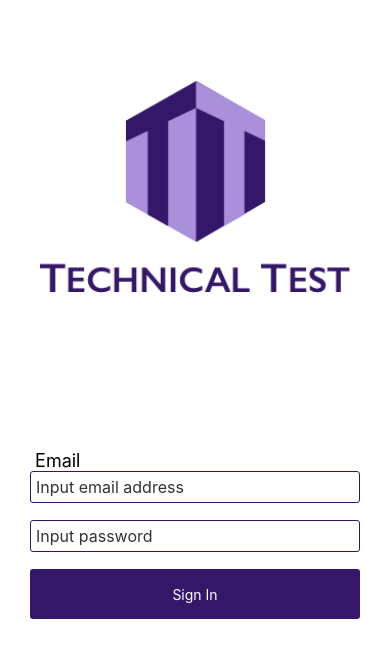
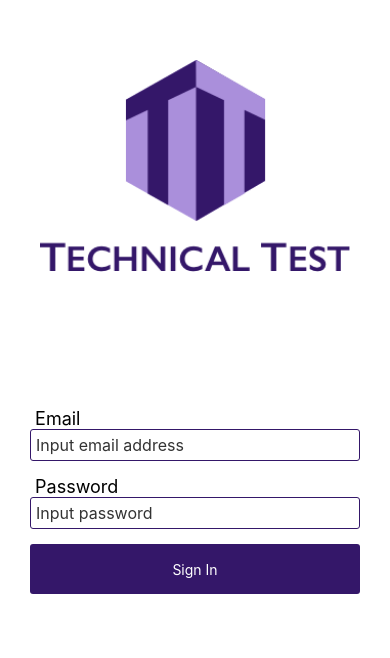
Before and after one commit to maharleeeka/login-app, a React Native app: screen / in a window 390 px wide. Shown: the part 106-764 px from the top of the page. Built offline with nearby package versions, Linux system fonts and the light colour scheme.

Commit message:
minor styling fix; fix input validation error

```diff
--- a/App.js
+++ b/App.js
@@ -77,12 +77,12 @@ export default class App extends React.Component {
   }
 
   onEndEmailEditing() {
-    console.log("on end email editing");
     const error_list = this.state.error_messages;
     if (this.checkInputFieldEmail()) {
-        console.log("here here");
         if (!(this.checkEmailValidity())) {
             error_list.email_error = 'not correct format for email address';
+        } else {
+            error_list.email_error = '';
         }
     } else {
         error_list.email_error = 'field is empty';
@@ -95,6 +95,8 @@ export default class App extends React.Component {
     if (this.checkInputFieldPassword()) {
         if (!(this.checkPasswordValidity())) {
             error_list.password_error = 'please use 6 - 12 characters';
+        } else {
+            error_list.password_error = '';
         }
     } else {
         error_list.password_error = 'field is empty';
@@ -104,7 +106,7 @@ export default class App extends React.Component {
   }
 
   checkForErrors() {
-    if (this.state.error_messages.email_error || this.state.error_messages.password_error) {
+    if (this.state.error_messages.email_error != '' || this.state.error_messages.password_error != '') {
       //there is an error message
       this.setState({ button_status: false })
       return true;
@@ -137,6 +139,7 @@ export default class App extends React.Component {
               />
           </View>
           <View style={styles.formContainer}>
+            <View style={styles.formInputCard}>
                 <Text style={styles.label}> Email </Text>
                 <TextInput
                   style={styles.inputStyle}
@@ -147,8 +150,11 @@ export default class App extends React.Component {
                   onEndEditing={this.onEndEmailEditing}
                   underlineColorAndroid='rgba(0,0,0,0)'
                 />
-            <Text style={styles.errorTextStyle}> {this.state.email_error} </Text>
+                <Text style={styles.errorTextStyle}> {this.state.error_messages.email_error} </Text>
+            </View>
 
+            <View style={styles.formInputCard}>
+                <Text style={styles.label}> Password </Text>
                 <TextInput
                   style={styles.inputStyle}
                   label="Password"
@@ -159,7 +165,8 @@ export default class App extends React.Component {
                   underlineColorAndroid='rgba(0,0,0,0)'
                   secureTextEntry
                 />
-            <Text style={styles.errorTextStyle}> {this.state.password_error} </Text>
+                <Text style={styles.errorTextStyle}> {this.state.error_messages.password_error} </Text>
+            </View>
 
             <TouchableOpacity
               disabled={this.state.button_status}
@@ -190,7 +197,7 @@ const styles = StyleSheet.create({
   },
   logo: {
     width: Dimensions.get('window').width - 80,
-    height: Dimensions.get('window').height * .6
+    height: Dimensions.get('window').height * .55
   },
   formContainer: {
     width: '100%',
@@ -209,7 +216,9 @@ const styles = StyleSheet.create({
       borderRadius: 3
   },
   errorTextStyle: {
-    color: 'red'
+    color: 'red',
+    fontSize: 12,
+    fontStyle: 'italic'
   },
   btnStyle: {
       width: '100%',
```
Lines whose indentation alone changed are shown as unchanged.
